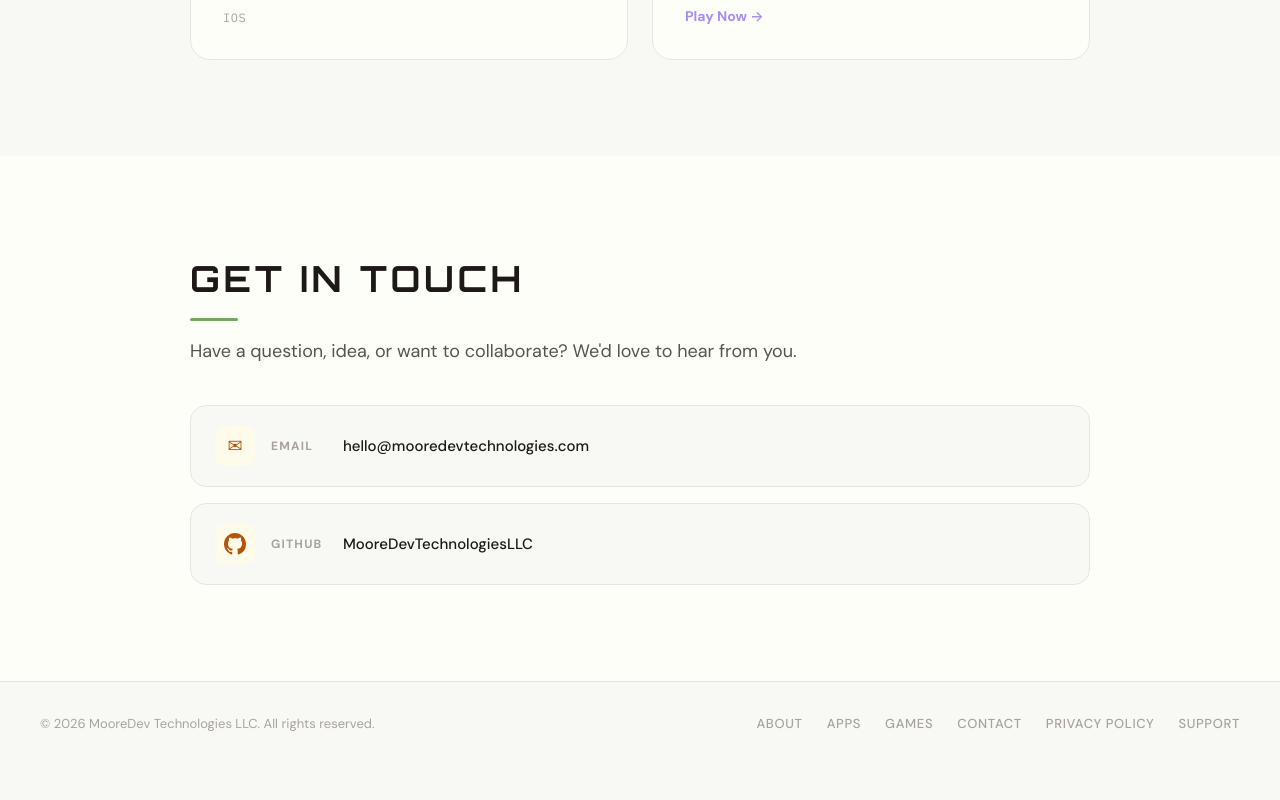
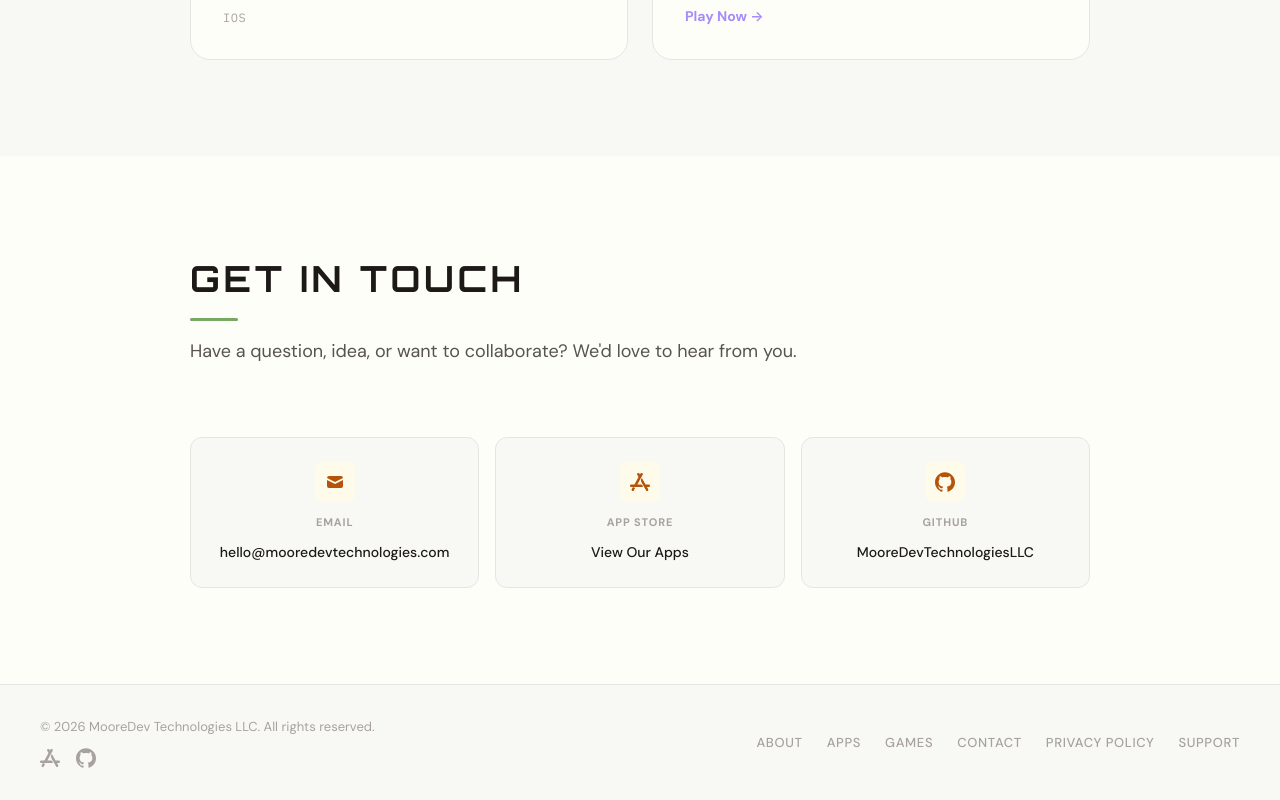
Before and after one commit to mooredevtechnologiesLLC/mooredevtechnologiesLLC-website, a React (Vite) app: page / in a window 1280 px wide. Shown: the part 2131-2931 px from the top of the page. Before the commit the page ends 2897 px from the top, so only its background shows below. Built offline with nearby package versions, Linux system fonts and the light colour scheme.

Commit message:
Add new links, clean up constants

```diff
--- a/package.json
+++ b/package.json
@@ -17,6 +17,7 @@
     "@fontsource/orbitron": "5.2.8",
     "react": "19.2.5",
     "react-dom": "19.2.5",
+    "react-icons": "^5.7.0",
     "react-router-dom": "^7.18.1"
   },
   "devDependencies": {
--- a/src/components/Contact/Contact.tsx
+++ b/src/components/Contact/Contact.tsx
@@ -1,10 +1,7 @@
+import { HiMail } from 'react-icons/hi';
+import { SiAppstore, SiGithub } from 'react-icons/si';
 import styles from './styles/Contact.module.scss';
-
-/** Placeholder email until a domain email is set up. */
-const CONTACT_EMAIL = 'hello@mooredevtechnologies.com';
-
-/** GitHub organization URL. */
-const GITHUB_URL = 'https://github.com/MooreDevTechnologiesLLC';
+import { CONTACT_EMAIL, MDT_APP_STORE_LINK, GITHUB_URL } from '../../constants';
 
 /**
  * Contact section with email and GitHub links.
@@ -24,9 +21,24 @@ export default function Contact() {
             className={styles.linkCard}
             aria-label={`Email us at ${CONTACT_EMAIL}`}
           >
-            <span className={styles.linkIcon} aria-hidden="true">✉</span>
+            <span className={styles.linkIcon} aria-hidden="true">
+              <HiMail />
+            </span>
             <span className={styles.linkLabel}>Email</span>
             <span className={styles.linkValue}>{CONTACT_EMAIL}</span>
+          </a>
+          <a
+            href={MDT_APP_STORE_LINK}
+            className={styles.linkCard}
+            target="_blank"
+            rel="noopener noreferrer"
+            aria-label="MooreDev Technologies on the App Store (opens in new tab)"
+          >
+            <span className={styles.linkIcon} aria-hidden="true">
+              <SiAppstore />
+            </span>
+            <span className={styles.linkLabel}>App Store</span>
+            <span className={styles.linkValue}>View Our Apps</span>
           </a>
           <a
             href={GITHUB_URL}
@@ -36,14 +48,38 @@ export default function Contact() {
             aria-label="MooreDev Technologies on GitHub (opens in new tab)"
           >
             <span className={styles.linkIcon} aria-hidden="true">
-              {/* GitHub mark — inline SVG to avoid an icon library dependency */}
-              <svg width="22" height="22" viewBox="0 0 24 24" fill="currentColor" aria-hidden="true">
-                <path d="M12 0C5.37 0 0 5.37 0 12c0 5.31 3.435 9.795 8.205 11.385.6.105.825-.255.825-.57 0-.285-.015-1.23-.015-2.235-3.015.555-3.795-.735-4.035-1.41-.135-.345-.72-1.41-1.23-1.695-.42-.225-1.02-.78-.015-.795.945-.015 1.62.87 1.845 1.23 1.08 1.815 2.805 1.305 3.495.99.105-.78.42-1.305.765-1.605-2.67-.3-5.46-1.335-5.46-5.925 0-1.305.465-2.385 1.23-3.225-.12-.3-.54-1.53.12-3.18 0 0 1.005-.315 3.3 1.23.96-.27 1.98-.405 3-.405s2.04.135 3 .405c2.295-1.56 3.3-1.23 3.3-1.23.66 1.65.24 2.88.12 3.18.765.84 1.23 1.905 1.23 3.225 0 4.605-2.805 5.625-5.475 5.925.435.375.81 1.095.81 2.22 0 1.605-.015 2.895-.015 3.3 0 .315.225.69.825.57A12.02 12.02 0 0 0 24 12c0-6.63-5.37-12-12-12z" />
-              </svg>
+              <SiGithub />
             </span>
             <span className={styles.linkLabel}>GitHub</span>
             <span className={styles.linkValue}>MooreDevTechnologiesLLC</span>
           </a>
+          {/* Add more social links here - uncomment and update as needed: */}
+          {/* <a
+            href={TWITTER_URL}
+            className={styles.linkCard}
+            target="_blank"
+            rel="noopener noreferrer"
+            aria-label="Follow us on X (opens in new tab)"
+          >
+            <span className={styles.linkIcon} aria-hidden="true">
+              <SiX />
+            </span>
+            <span className={styles.linkLabel}>X (Twitter)</span>
+            <span className={styles.linkValue}>@yourhandle</span>
+          </a> */}
+          {/* <a
+            href={LINKEDIN_URL}
+            className={styles.linkCard}
+            target="_blank"
+            rel="noopener noreferrer"
+            aria-label="Connect on LinkedIn (opens in new tab)"
+          >
+            <span className={styles.linkIcon} aria-hidden="true">
+              <FaLinkedin />
+            </span>
+            <span className={styles.linkLabel}>LinkedIn</span>
+            <span className={styles.linkValue}>Company Page</span>
+          </a> */}
         </div>
       </div>
     </section>
--- a/src/components/Contact/styles/Contact.module.scss
+++ b/src/components/Contact/styles/Contact.module.scss
@@ -36,29 +36,45 @@
 }
 
 .links {
-  display: flex;
-  flex-direction: column;
+  display: grid;
+  grid-template-columns: repeat(auto-fit, minmax(200px, 1fr));
   gap: 1rem;
+  margin-top: 2rem;
 }
 
 .linkCard {
   display: flex;
+  flex-direction: column;
   align-items: center;
-  gap: 1rem;
-  padding: 1.25rem 1.5rem;
+  gap: 0.75rem;
+  padding: 1.5rem 1rem;
   background-color: var(--color-bg);
   border: 1px solid var(--color-border);
-  border-radius: 1rem;
-  transition: border-color 200ms ease, box-shadow 200ms ease, transform 200ms ease;
+  border-radius: 0.75rem;
+  text-align: center;
+  text-decoration: none;
+  transition: all 200ms ease;
 
   &:hover {
-    border-color: var(--color-primary-light);
-    box-shadow: var(--shadow-md);
-    transform: translateX(4px);
+    border-color: var(--color-primary);
+    background-color: var(--color-surface-raised);
+    transform: translateY(-2px);
+    box-shadow: var(--shadow-sm);
+
+    .linkIcon {
+      background-color: var(--color-primary-light);
+      color: var(--color-primary-dark);
+      transform: scale(1.05);
+    }
 
     .linkValue {
       color: var(--color-primary);
     }
+  }
+
+  &:focus-visible {
+    outline: 2px solid var(--color-primary);
+    outline-offset: 2px;
   }
 }
 
@@ -68,29 +84,34 @@
   justify-content: center;
   width: 2.5rem;
   height: 2.5rem;
-  border-radius: 0.625rem;
+  border-radius: 0.5rem;
   background-color: var(--color-primary-pale);
   color: var(--color-primary-dark);
   font-size: 1.125rem;
   flex-shrink: 0;
+  transition: all 200ms ease;
+
+  svg {
+    width: 1.25rem;
+    height: 1.25rem;
+  }
 }
 
 .linkLabel {
-  font-size: 0.75rem;
+  font-size: 0.6875rem;
   font-weight: 600;
-  letter-spacing: 0.1em;
+  letter-spacing: 0.08em;
   text-transform: uppercase;
   color: var(--color-text-disabled);
-  width: 3.5rem;
-  flex-shrink: 0;
 }
 
 .linkValue {
-  font-size: 0.9375rem;
+  font-size: 0.875rem;
   color: var(--color-text);
   font-weight: 500;
+  line-height: 1.4;
   transition: color 200ms ease;
-  word-break: break-all;
+  word-break: break-word;
 }
 
 @media (max-width: 480px) {
--- a/src/components/Footer/Footer.tsx
+++ b/src/components/Footer/Footer.tsx
@@ -1,8 +1,36 @@
 import { Link, useLocation } from 'react-router-dom';
+import { SiAppstore } from 'react-icons/si';
+import { SiGithub } from 'react-icons/si';
 import styles from './styles/Footer.module.scss';
+import { GAME_SITE_URL, GITHUB_URL, MDT_APP_STORE_LINK } from '../../constants';
 
 /** Current year, computed once at module load time. */
 const CURRENT_YEAR = new Date().getFullYear();
+
+/** Social media and external links configuration */
+const SOCIAL_LINKS = [
+  {
+    name: 'App Store',
+    url: MDT_APP_STORE_LINK,
+    icon: <SiAppstore />,
+  },
+  // Add your social media links here - uncomment and update URLs as needed:
+  // {
+  //   name: 'X (Twitter)',
+  //   url: 'https://twitter.com/yourhandle',
+  //   icon: <SiX />,
+  // },
+  // {
+  //   name: 'LinkedIn',
+  //   url: 'https://linkedin.com/company/yourcompany',
+  //   icon: <FaLinkedin />,
+  // },
+  {
+    name: 'GitHub',
+    url: GITHUB_URL,
+    icon: <SiGithub />,
+  },
+];
 
 /**
  * Site footer with copyright notice and navigation.
@@ -49,14 +77,31 @@ export default function Footer() {
   return (
     <footer className={styles.footer}>
       <div className={styles.inner}>
-        <span className={styles.copy}>
-          &copy; {CURRENT_YEAR} MooreDev Technologies LLC. All rights reserved.
-        </span>
+        <div className={styles.leftSection}>
+          <span className={styles.copy}>
+            &copy; {CURRENT_YEAR} MooreDev Technologies LLC. All rights reserved.
+          </span>
+          <div className={styles.socialLinks} aria-label="Social media links">
+            {SOCIAL_LINKS.map((social) => (
+              <a
+                key={social.name}
+                href={social.url}
+                className={styles.socialLink}
+                target="_blank"
+                rel="noopener noreferrer"
+                aria-label={social.name}
+                title={social.name}
+              >
+                {social.icon}
+              </a>
+            ))}
+          </div>
+        </div>
         <nav className={styles.nav} aria-label="Footer navigation">
           {renderLink('About', '#about')}
           {renderLink('Apps', '#apps')}
           <a
-            href="https://games.mooredevtechnologies.com"
+            href={GAME_SITE_URL}
             className={styles.link}
             target="_blank"
             rel="noopener noreferrer"
--- a/src/components/Footer/styles/Footer.module.scss
+++ b/src/components/Footer/styles/Footer.module.scss
@@ -14,9 +14,38 @@
   gap: 1rem;
 }
 
+.leftSection {
+  display: flex;
+  flex-direction: column;
+  gap: 0.75rem;
+}
+
 .copy {
   font-size: 0.8125rem;
   color: var(--color-text-disabled);
+}
+
+.socialLinks {
+  display: flex;
+  gap: 1rem;
+  align-items: center;
+}
+
+.socialLink {
+  width: 1.25rem;
+  height: 1.25rem;
+  color: var(--color-text-disabled);
+  transition: color 200ms ease, transform 200ms ease;
+
+  &:hover {
+    color: var(--color-primary);
+    transform: translateY(-2px);
+  }
+
+  svg {
+    width: 100%;
+    height: 100%;
+  }
 }
 
 .nav {
@@ -42,4 +71,13 @@
     flex-direction: column;
     text-align: center;
   }
+
+  .leftSection {
+    align-items: center;
+  }
+
+  .nav {
+    flex-wrap: wrap;
+    justify-content: center;
+  }
 }
--- /dev/null
+++ b/src/constants.ts
@@ -0,0 +1,13 @@
+/** App Store developer page URL. */
+export const MDT_APP_STORE_LINK = "https://apps.apple.com/us/developer/mooredev-technologies-llc/id6785042969"
+
+/** GitHub organization URL. */
+export const GITHUB_URL = 'https://github.com/MooreDevTechnologiesLLC';
+
+/** Placeholder email until a domain email is set up. */
+export const CONTACT_EMAIL = 'hello@mooredevtechnologies.com';
+
+export const GAME_SITE_URL = "https://games.mooredevtechnologies.com"
+
+/** Support email address for MooreDev Technologies. */
+export const SUPPORT_EMAIL = 'support@mooredevtechnologies.com';
--- a/src/pages/PrivacyPolicy/PrivacyPolicy.tsx
+++ b/src/pages/PrivacyPolicy/PrivacyPolicy.tsx
@@ -1,8 +1,9 @@
 import { useEffect } from 'react';
 import styles from './styles/PrivacyPolicy.module.scss';
+import { SUPPORT_EMAIL } from '../../constants';
 
 /** Last updated date for the privacy policy. */
-const LAST_UPDATED = 'July 11, 2026';
+const LAST_UPDATED = 'August 1, 2026';
 
 /**
  * Privacy Policy page for MooreDev Technologies apps.
@@ -114,7 +115,7 @@ export default function PrivacyPolicy() {
           <h2>Contact Us</h2>
           <p>
             If you have any questions about this privacy policy, please contact us at{' '}
-            <a href="mailto:support@mooredevtechnologies.com" className={styles.link}>
+            <a href={`mailto:${SUPPORT_EMAIL}`} className={styles.link}>
               support@mooredevtechnologies.com
             </a>
           </p>
--- a/src/pages/Support/Support.tsx
+++ b/src/pages/Support/Support.tsx
@@ -1,8 +1,6 @@
 import { useEffect } from 'react';
 import styles from './styles/Support.module.scss';
-
-/** Support email address for MooreDev Technologies. */
-const SUPPORT_EMAIL = 'support@mooredevtechnologies.com';
+import { SUPPORT_EMAIL } from '../../constants';
 
 /**
  * Support page for MooreDev Technologies apps.
```
Also changed, not shown: 1 other file (tests, documents, lock files or other folders).
